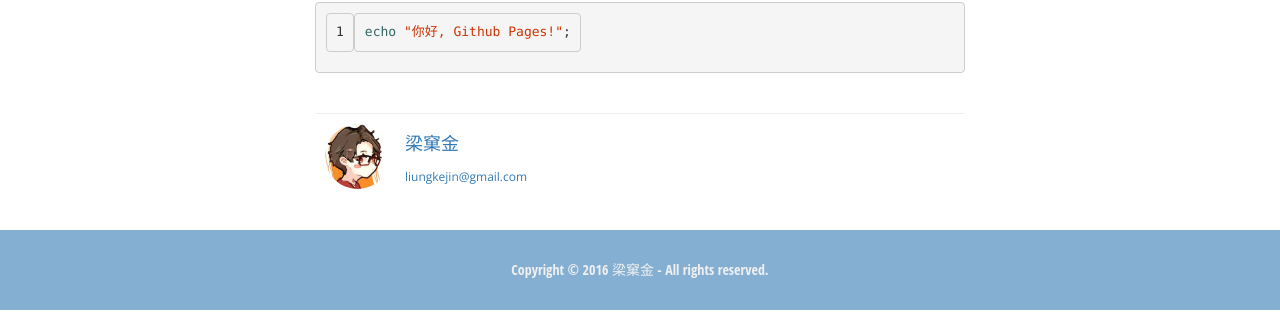
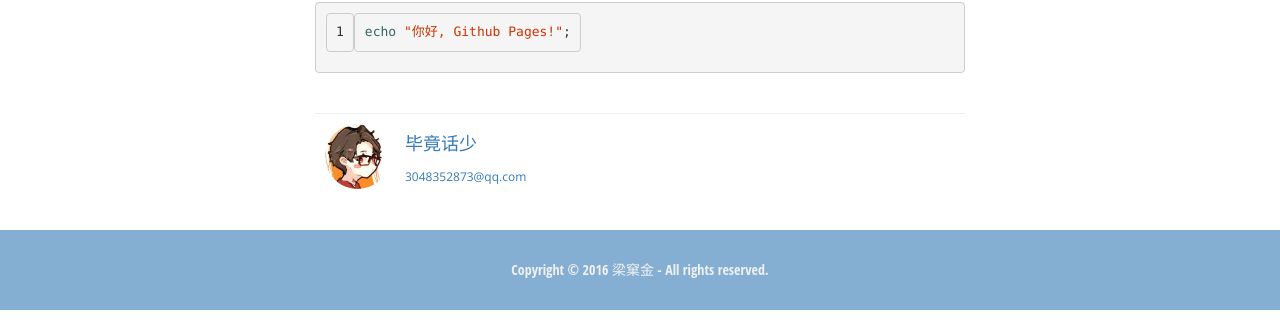
Before and after one commit to ssr-zjm/ssr-zjm.github.io, a Jekyll site: the page built from _posts/2016-03-04-Getting-Started.md, in a window 1280 px wide. Shown: the part 479-803 px from the top of the page. Built offline with Jekyll 4.4.1, drawn with Linux system fonts in a browser that asks for light colours.

Commit message:
Update post_footer.html

```diff
--- a/_includes/post_footer.html
+++ b/_includes/post_footer.html
@@ -3,7 +3,7 @@
         <img src="/assets/img/avatar.JPG" alt="My Avatar" class="img-circle">
     </div>
     <section class="author">
-        <h4><a href="/about.html">梁窠金</a></h4>
-        <a href="mailto:liungkejin@gmail.com">liungkejin@gmail.com</a>
+        <h4><a href="/about.html">毕竟话少</a></h4>
+        <a href="mailto:3048352873@qq.com">3048352873@qq.com</a>
     </section>
 </footer>
```
